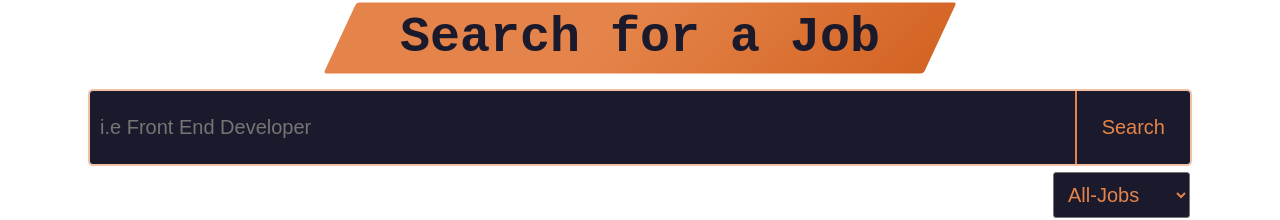
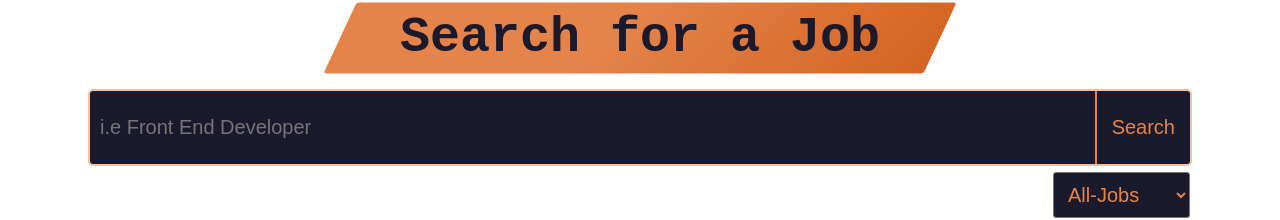
Before and after one commit to Suleiman-Ali/job-listings-front-end, a React (Create React App) app: page / in a window 1280 px wide. Shown: the part 128-348 px from the top of the page. Built offline with nearby package versions, Linux system fonts and the light colour scheme; no server answers; a web font is replaced by a local one.

Commit message:
Fix small layout issue

```diff
--- a/src/styles/index.scss
+++ b/src/styles/index.scss
@@ -138,7 +138,7 @@ body::-webkit-scrollbar-thumb {
   gap: 2.5rem;
 
   &__title {
-    font-size: 3rem;
+    font-size: 2.9rem;
     font-weight: 600;
     color: $secondary;
     position: relative;
@@ -257,7 +257,7 @@ body::-webkit-scrollbar-thumb {
 
   &__btn {
     font-size: 1.5rem;
-    padding: 2.5rem;
+    padding: 2.5rem 1.5rem;
     background-color: $secondary;
     color: $primary;
     border-left: 2px solid $primary;
```
